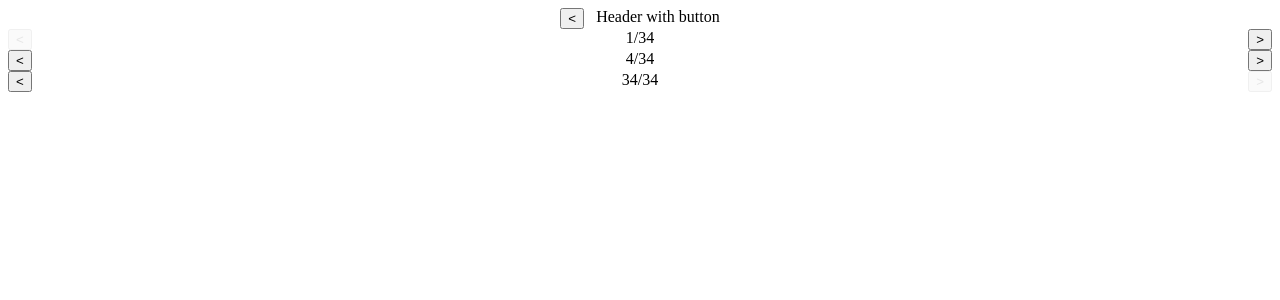
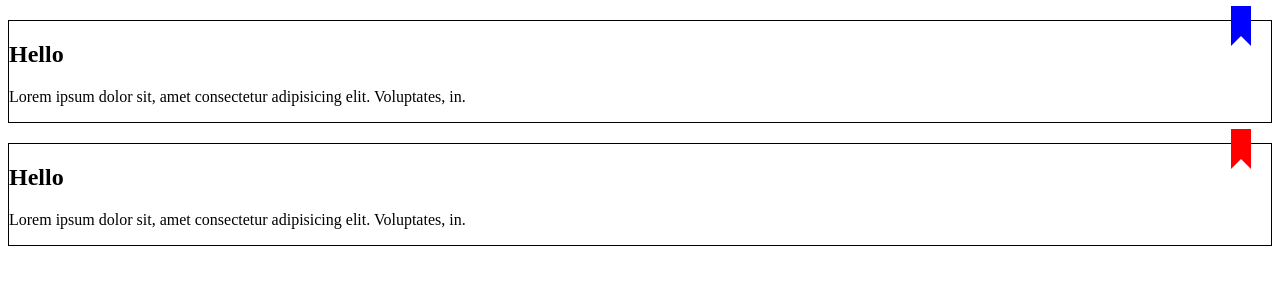
Before and after one commit to MelGGit/react-playground, a React (Vite) app: page / in a window 1280 px wide. Shown: the top 300 px of the page. Built offline with nearby package versions, Linux system fonts and the light colour scheme.

Commit message:
Card finish

```diff
--- a/src/App.jsx
+++ b/src/App.jsx
@@ -1,14 +1,13 @@
 import * as React from 'react'
+import Card from './Card'
 import Header from './Header'
 import Pagination from './Pagination'
 
 export default () => {
   return (
     <div>
-      <Header isBackButtonVisible>Header with button</Header>
-      <Pagination isLeftDisabled text="1/34" />
-      <Pagination text="4/34" />
-      <Pagination isRightDisabled text="34/34" />
+      <Card title="Hello" checked />
+      <Card title="Hello" />
     </div>
   )
 }
--- /dev/null
+++ b/src/Card.css
@@ -0,0 +1,22 @@
+.Card {
+  position: relative;
+  border: 1px solid black;
+  margin: 20px 0;
+  box-sizing: border-box;
+}
+
+.bookmark {
+  height: 30px;
+  border-left: 10px solid red;
+  border-right: 10px solid red;
+  border-bottom: 10px solid transparent;
+  background: white;
+  position: absolute;
+  top: -15px;
+  right: 20px;
+}
+
+.bookmark.checked {
+  border-left: 10px solid blue;
+  border-right: 10px solid blue;
+}
--- /dev/null
+++ b/src/Card.jsx
@@ -0,0 +1,15 @@
+import * as React from 'react'
+import './Card.css'
+
+export default ({ title, checked }) => {
+  return (
+    <section className="Card">
+      <h2>{title}</h2>
+      <p>
+        Lorem ipsum dolor sit, amet consectetur adipisicing elit. Voluptates,
+        in.
+      </p>
+      <div className={checked ? 'bookmark checked' : 'bookmark'}></div>
+    </section>
+  )
+}
```
